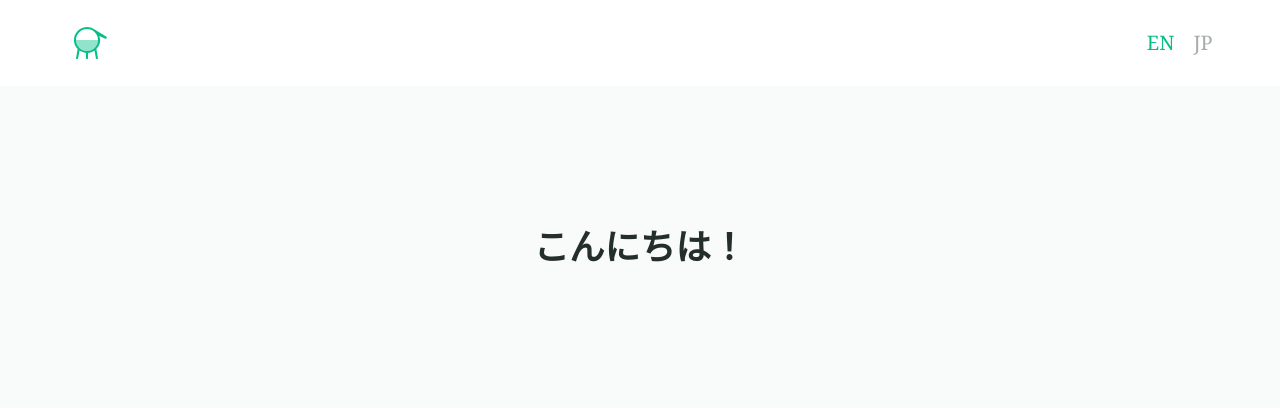
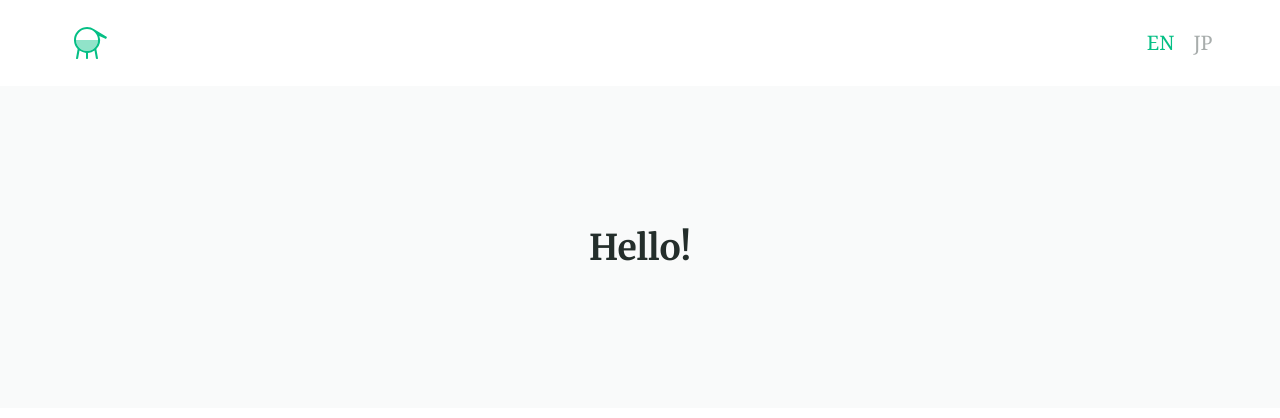
Before and after one commit to Urachan1203/Urachan1203.github.io, a Jekyll site: the page built from elements.md, in a window 1280 px wide. Shown: the top 418 px of the page. Built offline with Jekyll 4.4.1, drawn with Linux system fonts in a browser that asks for light colours.

Commit message:
modified

```diff
--- a/elements.md
+++ b/elements.md
@@ -1,7 +1,7 @@
 ---
 title: About me
 feature_text: |
-  ## こんにちは！
+  ## Hello!
 feature_image: "img/top.jpg"
 # feature_image: "https://picsum.photos/2560/600?image=873"
 excerpt: ""
```
